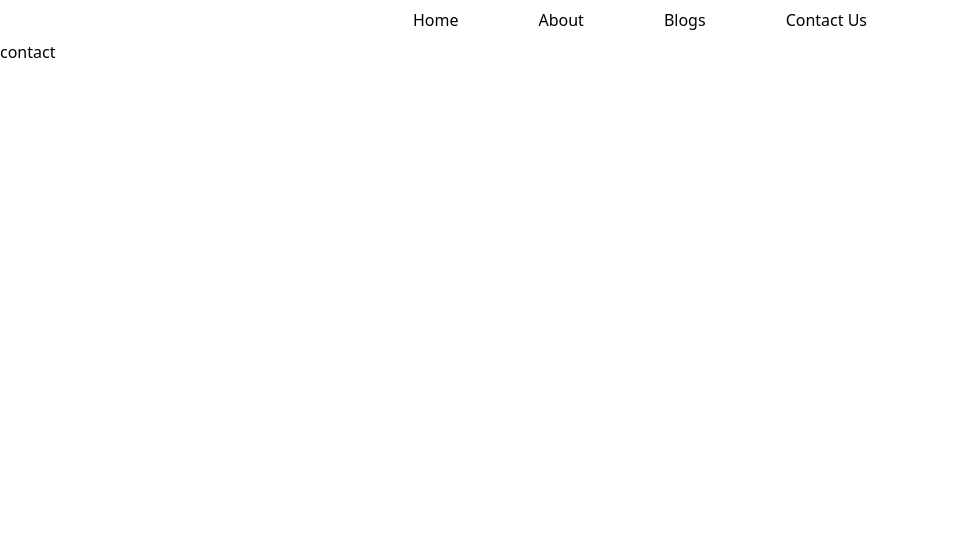
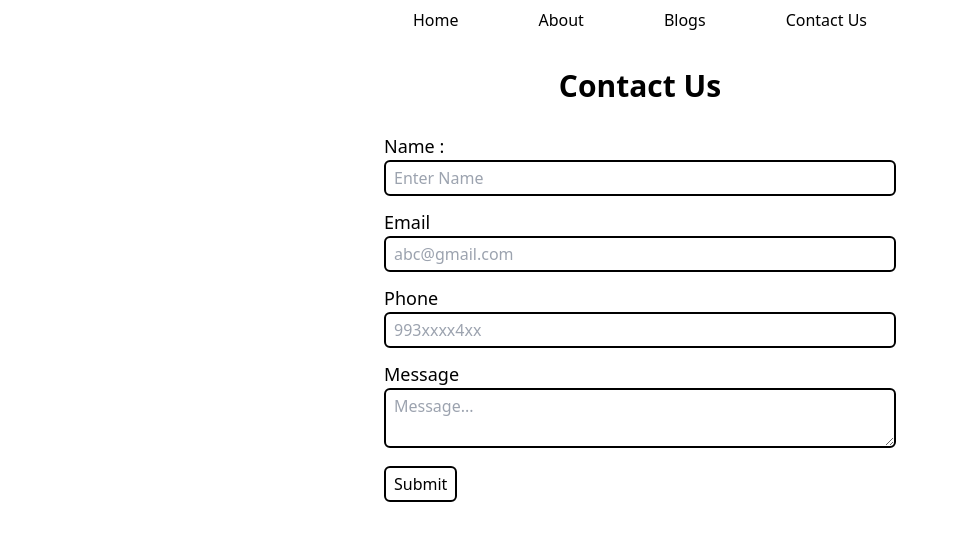
Before and after one commit to 0xAraj/Hunting-Coders, a Next.js app: page /contact in a window 1280 px wide. Shown: the top 540 px of the page, without its empty margins (0-958 px from the left). Built offline with nearby package versions, Linux system fonts and the light colour scheme.

Commit message:
blog page is done using useEffect()

```diff
--- a/components/BlogCard.js
+++ b/components/BlogCard.js
@@ -1,4 +1,5 @@
 import React from "react";
+import Link from "next/link";
 
 const BlogCard = ({ blogData }) => {
   return (
@@ -6,11 +7,13 @@ const BlogCard = ({ blogData }) => {
       {blogData.map((e) => {
         return (
           <div className="max-w-2xl mx-auto my-4" key={e.title}>
-            <h3 className="text-xl">{e.title}</h3>
+            <Link href={`/singleblog/${e.slug}`}>
+              <h3 className="text-xl">{e.title}</h3>
+            </Link>
             <p>
               {e.content.substr(0, 150)}...
               <span className="text-sm text-blue-500 cursor-pointer hover:underline">
-                Read more
+                <Link href={`/singleblog/${e.slug}`}>Read More</Link>
               </span>
             </p>
           </div>
--- a/pages/about.js
+++ b/pages/about.js
@@ -1,7 +1,29 @@
 import React from "react";
 
 const about = () => {
-  return <div>about</div>;
+  return (
+    <>
+      <div className="max-w-2xl mx-auto">
+        <h2 className="text-center text-3xl font-bold my-7">About Us</h2>
+        <p>
+          A blog website about coding is a platform dedicated to sharing
+          information, tutorials, news, and resources related to coding and
+          software development. Such a website can be an excellent resource for
+          beginners who are just starting to learn coding and more advanced
+          developers who want to stay up-to-date with the latest industry trends
+          and best practices. Typically, coding blogs cover a wide range of
+          topics, including programming languages, frameworks, tools, and
+          techniques, as well as broader topics like software engineering,
+          project management, and career development. A good coding blog is not
+          only informative but also engaging and easy to read, using clear
+          language, relevant examples, and practical tips to help readers learn
+          and grow their skills. With the fast-paced nature of the tech
+          industry, a coding blog can be an essential resource for developers
+          looking to stay up-to-date and grow their careers.
+        </p>
+      </div>
+    </>
+  );
 };
 
 export default about;
--- a/pages/contact.js
+++ b/pages/contact.js
@@ -1,7 +1,92 @@
-import React from "react";
+import React, { useState } from "react";
 
-const contact = () => {
-  return <div>contact</div>;
+const Contact = () => {
+  const [name, setName] = useState("");
+  const [email, setEmail] = useState("");
+  const [phone, setPhone] = useState("");
+  const [message, setMessage] = useState("");
+
+  const submitHandler = (e) => {
+    e.preventDefault();
+    setName("");
+    setEmail("");
+    setMessage("");
+    setPhone("");
+  };
+
+  return (
+    <>
+      <div>
+        <h2 className="text-center text-3xl font-bold my-7">Contact Us</h2>
+        <form
+          action="https://formspree.io/f/meqwvawr"
+          method="POST"
+          className="max-w-lg mx-auto"
+          onSubmit={submitHandler}
+        >
+          <div className="my-3">
+            <label htmlFor="name" className="text-lg">
+              Name :
+            </label>
+            <input
+              className="py-1 px-2 border-black border-2 rounded-md w-full"
+              value={name}
+              onChange={(e) => setName(e.target.value)}
+              type="text"
+              placeholder="Enter Name"
+              name="name"
+              required
+            />
+          </div>
+          <div className="my-3">
+            <label htmlFor="email" className="text-lg">
+              Email
+            </label>
+            <input
+              className="py-1 px-2 border-black border-2 rounded-md w-full"
+              value={email}
+              onChange={(e) => setEmail(e.target.value)}
+              type="email"
+              placeholder="abc@gmail.com"
+              name="email"
+              required
+            />
+          </div>
+          <div className="my-3">
+            <label htmlFor="phone" className="text-lg">
+              Phone
+            </label>
+            <input
+              className="py-1 px-2 border-black border-2 rounded-md w-full"
+              value={phone}
+              onChange={(e) => setPhone(e.target.value)}
+              type="number"
+              placeholder="993xxxx4xx"
+              name="phone"
+              required
+            />
+          </div>
+          <div className="my-3">
+            <label htmlFor="message" className="text-lg">
+              Message
+            </label>
+            <textarea
+              className="py-1 px-2 border-black border-2 rounded-md w-full"
+              value={message}
+              onChange={(e) => setMessage(e.target.value)}
+              type="text"
+              placeholder="Message..."
+              name="message"
+              required
+            />
+          </div>
+          <button className="border-2 border-black py-1 px-2 rounded-md">
+            Submit
+          </button>
+        </form>
+      </div>
+    </>
+  );
 };
 
-export default contact;
+export default Contact;
--- a/pages/singleblog/[slug].js
+++ b/pages/singleblog/[slug].js
@@ -1,28 +1,29 @@
 import { useRouter } from "next/router";
+import { useEffect, useState } from "react";
 
 const Slug = () => {
   const router = useRouter();
   const { slug } = router.query;
+  const [singleBlog, setSingleBlog] = useState({});
 
+  const fetchData = async () => {
+    const res = await fetch(`http://localhost:3000/api/getblog?slug=${slug}`);
+    const data = await res.json();
+    setSingleBlog(data);
+  };
+
+  useEffect(() => {
+    fetchData();
+  }, []);
   return (
     <>
-      <div className="max-w-2xl mx-auto py-7">
-        <h2 className="text-center text-3xl mb-5">Title of the blog</h2>
-        <p>
-          Lorem ipsum dolor sit amet consectetur adipisicing elit. Perferendis
-          necessitatibus velit odit quasi, consequatur ex earum doloribus
-          maiores, cumque nostrum possimus vero? Sed mollitia voluptates iusto
-          nostrum, distinctio voluptate voluptas! Voluptates architecto dicta
-          quae soluta laborum accusamus culpa unde debitis suscipit hic
-          molestias, esse numquam nesciunt libero sunt ducimus praesentium,
-          laudantium ab consequuntur facere provident fugit. Temporibus dicta a
-          ipsa ea, similique nostrum consectetur corrupti quas, qui dolores
-          laudantium delectus.
-        </p>
+      <div className="max-w-2xl mx-auto py-7 mt-5">
+        <h2 className="text-center text-3xl mb-5">{singleBlog.title}</h2>
+        <p>{singleBlog.content}</p>
         <p className="mt-5">
           Author:{" "}
           <span className="cursor-pointer font-serif font-bold">
-            Aditya Raj
+            {singleBlog.author}
           </span>
         </p>
       </div>
```
